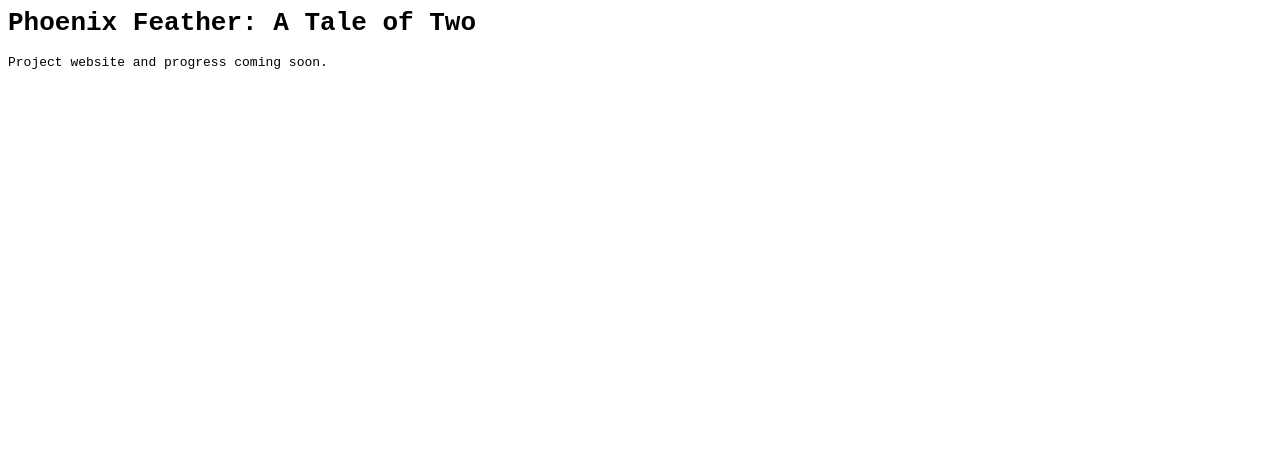
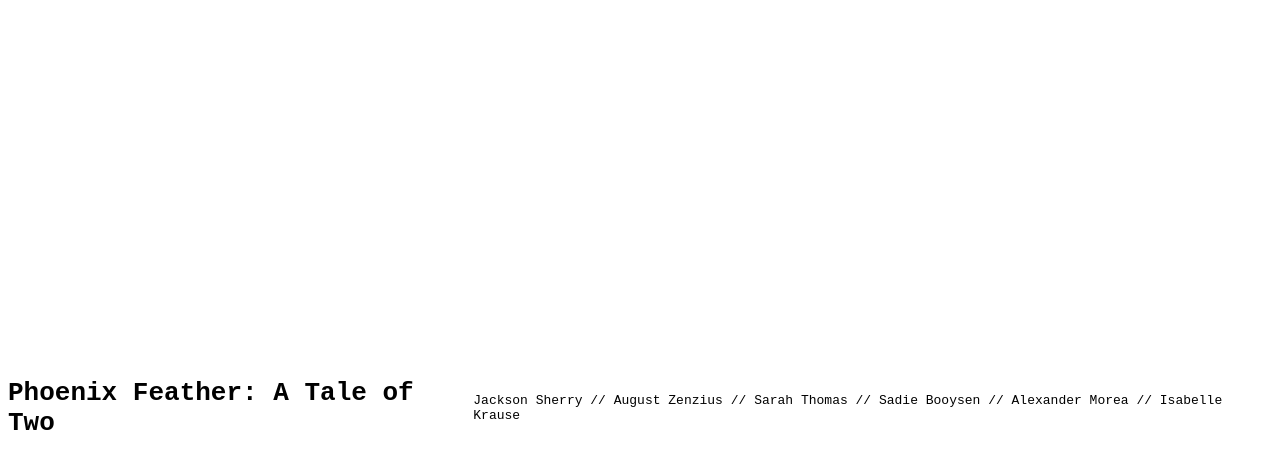
Before and after one commit to OctoLinkYT/pf-wholeworldcoding, a plain HTML site: page index.html in a window 1280 px wide. Drawn offline with Linux system fonts and the light colour scheme.

Commit message:
Update index.html

```diff
--- a/index.html
+++ b/index.html
@@ -2,6 +2,18 @@
 * {
   font-family: monospace;
 }
+html, body, .container {
+    height: 100%;
+}
+
+.container {
+    display: flex;
+    align-items: center;
+    justify-content: center;
+}
 </style>
-<h1>Phoenix Feather: A Tale of Two</h1>
-<p>Project website and progress coming soon.</p>
+
+<div class="container">
+  <h1>Phoenix Feather: A Tale of Two</h1>
+  <p>Jackson Sherry // August Zenzius // Sarah Thomas // Sadie Booysen // Alexander Morea // Isabelle Krause</p>
+</div>
```
